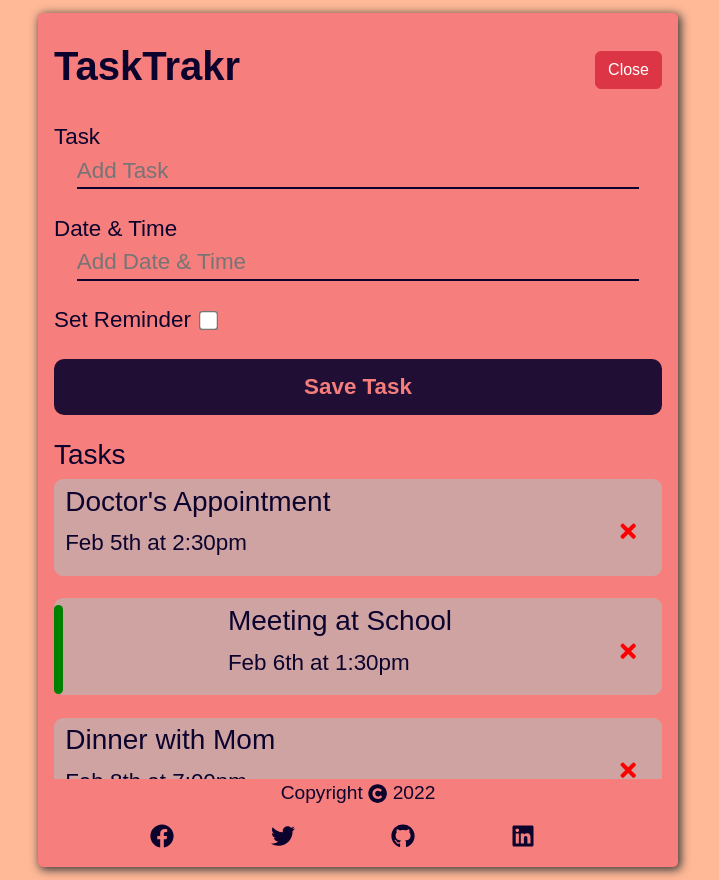
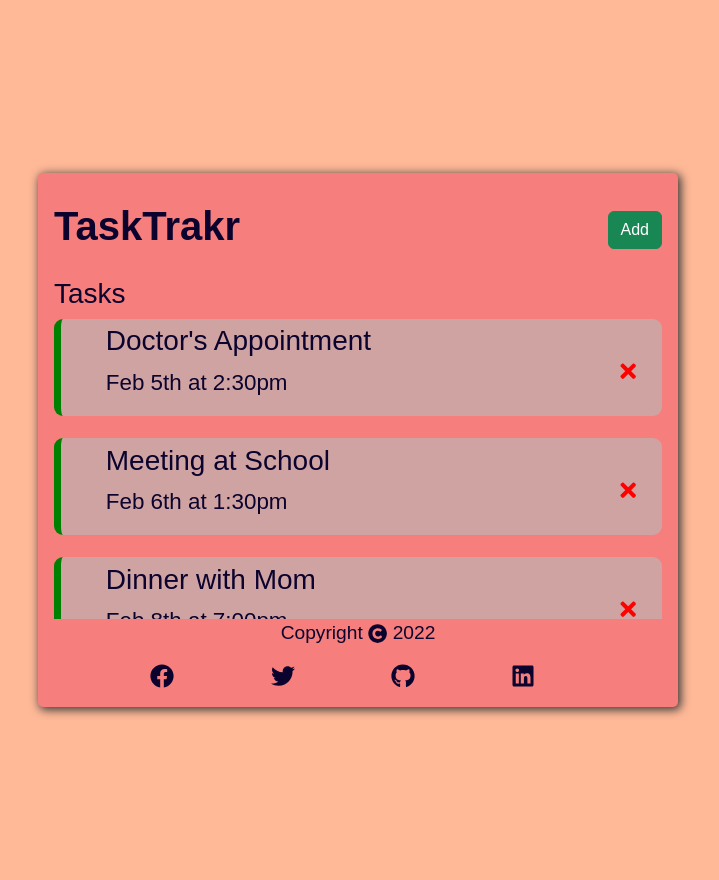
Before and after one commit to Kingkobi01/TaskTrakr, a React (Create React App) app: page / in a window 1280 px wide. Shown: the whole page, without its empty margins (282-1001 px from the left). Built offline with nearby package versions, Linux system fonts and the light colour scheme; data requests are answered from the project's data file.

Commit message:
Couple changes

```diff
--- /dev/null
+++ b/db.json
@@ -0,0 +1,46 @@
+{
+  "tasks": [
+    {
+      "id": 0,
+      "job": "Doctor's Appointment",
+      "date": "Feb 5th",
+      "time": "2:30pm",
+      "reminder": false
+    },
+    {
+      "id": 1,
+      "job": "Meeting at School",
+      "date": "Feb 6th",
+      "time": "1:30pm",
+      "reminder": false
+    },
+    {
+      "id": 2,
+      "job": "Dinner with Mom",
+      "date": "Feb 8th",
+      "time": "7:00pm",
+      "reminder": false
+    },
+    {
+      "id": 3,
+      "job": "Testing",
+      "date": "21st October",
+      "time": "7:45pm",
+      "reminder": true
+    },
+    {
+      "id": 4,
+      "job": "Do Homework",
+      "date": "21st October",
+      "time": "7:45pm",
+      "reminder": false
+    },
+    {
+      "id": 5,
+      "job": "Kofi Mensah",
+      "date": "21st October",
+      "time": "7:45pm",
+      "reminder": true
+    }
+  ]
+}
--- a/package.json
+++ b/package.json
@@ -7,6 +7,7 @@
     "@testing-library/react": "^13.4.0",
     "@testing-library/user-event": "^13.5.0",
     "bootstrap": "^5.2.2",
+    "json-server": "^0.17.0",
     "react": "^18.2.0",
     "react-bootstrap": "^2.5.0",
     "react-dom": "^18.2.0",
@@ -19,7 +20,8 @@
     "start": "react-scripts start",
     "build": "react-scripts build",
     "test": "react-scripts test",
-    "eject": "react-scripts eject"
+    "eject": "react-scripts eject",
+    "server": "json-server --watch db.json --port 7000"
   },
   "eslintConfig": {
     "extends": [
--- a/src/App.js
+++ b/src/App.js
@@ -3,12 +3,16 @@ import './App.css';
 import Header from './components/Header';
 import Main from './components/Main';
 import Footer from './components/Footer';
+import { useState } from "react"
 
 function App() {
+  const [showForm, setShowForm] = useState(false)
+
+
   return (
     <div className="App">
-      <Header />
-      <Main />
+      <Header showForm={ showForm} setShowForm={setShowForm} />
+      <Main showForm={showForm} />
       <Footer />
     </div>
   );
--- a/src/components/Form.js
+++ b/src/components/Form.js
@@ -1,7 +1,45 @@
 
 
-export default function Form() {
-    return <form style={{ marginBlock: "1em" }}>
+import { useState } from "react"
+
+export default function Form({ tasks, setTaskData, addTask }) {
+
+
+    const [newTask, setNewTask] = useState({
+        id: tasks.length,
+        job: "",
+        date: "",
+        time: "",
+        reminder: true
+    })
+
+
+
+    const handleChange = (e) => {
+        const { type, name, value, checked } = e.target
+
+        setNewTask(prevNewTask => ({
+            ...prevNewTask,
+            [name]: type === "checkbox" ? checked : value
+        }))
+
+    }
+
+
+
+    return <form style={{ marginBlock: "1em" }} onSubmit={(e) => {
+        e.preventDefault()
+
+        if (newTask.job === "" | newTask.date === "" | newTask.time === "") {
+            alert("Please Fill in the neccessary data!")
+            return
+        }
+        addTask(newTask)
+        setNewTask(prevNewTask => ({
+            ...prevNewTask, job: "", date: "", time: "", reminder: false
+        }))
+
+    }}>
         <div style={{
             display: "flex",
             flexDirection: "column",
@@ -13,7 +51,12 @@ export default function Form() {
             <input style={{
                 width: "92.5%",
                 marginInline: "auto"
-            }} type="text" name="task" id="task" placeholder="Add Task" />
+            }} type="text"
+                name="job"
+                value={newTask.job}
+                id="task"
+                onChange={handleChange}
+                placeholder="Add Task" />
         </div>
         <div style={{
             display: "flex",
@@ -22,23 +65,55 @@ export default function Form() {
 
         }}>
 
-            <label htmlFor="date">Date & Time</label>
+            <label htmlFor="date">Date</label>
             <input style={{
                 width: "92.5%",
                 marginInline: "auto"
-            }} type="text" name="date" id="date" placeholder="Add Date & Time" />
+            }}
+                onChange={handleChange}
+                type="text" name="date" value={newTask.date} id="date" placeholder="Add Date" />
+        </div>
+        <div style={{
+            display: "flex",
+            flexDirection: "column",
+            marginBottom: "1em"
+
+        }}>
+
+            <label htmlFor="time">Time</label>
+            <input style={{
+                width: "92.5%",
+                marginInline: "auto"
+            }}
+                onChange={handleChange}
+                type="text" name="time" value={newTask.time} id="time" placeholder="Add TIme" />
         </div>
 
-        <div>
-            <label style={{
-                marginRight: ".5em",
-            }} htmlFor="reminder">Set Reminder</label>
-            <input style={{
-                transform: "scale(1.5)",
-                outline: "none",
-                border: "none"
-            }} type="checkbox" name="reminder" id="reminder" />
-        </div>
+        <div style={{
+            textAlign: "center",
+        }}>
+            <label className="reminder-checkbox" htmlFor="reminder" style={{
+                display: "inline-flex",
+                cursor: "pointer"
+            }}>
+                <input type="checkbox" checked={newTask.reminder} name="reminder" id="reminder" style={{
+                    display: "none",
+                }}
+                    onChange={handleChange}
+                />
+                <div className="custom-checkbox" style={{
+                    marginRight: "1em",
+                    width: "1.25em",
+                    height: "1.25em",
+                    borderRadius: " 50%",
+                    border: " #0B032D 1px solid",
+                    display: "flex",
+                    alignItems: "center",
+                    justifyContent: "center",
+                }}></div>
+                Set Reminder
+            </label>
+        </div >
 
         <button style={{
             display: "block",
@@ -54,5 +129,5 @@ export default function Form() {
 
 
         }}>Save Task</button>
-    </form>
+    </form >
 }
--- a/src/components/Header.js
+++ b/src/components/Header.js
@@ -2,7 +2,7 @@ import React from "react";
 import { Button } from "react-bootstrap";
 
 
-export default function Header() {
+export default function Header({showForm, setShowForm}) {
     const style = {
         display: "flex",
         alignItems: "center",
@@ -14,9 +14,13 @@ export default function Header() {
 
 
     }
+
+    const toggleFormDisplay = () => {
+        setShowForm(!showForm)
+    }
     return <header style={style}>
         <h1 style={{fontWeight:"600"}}>TaskTrakr</h1>
-        <Button variant="danger">Close</Button>
+        <Button variant={showForm? "danger" : "success"} onClick={toggleFormDisplay}>{showForm? "Close": "Add"}</Button>
 
     </header>
 }
--- a/src/components/Main.js
+++ b/src/components/Main.js
@@ -1,16 +1,46 @@
-import { React, useState } from "react";
+import { React, useState, useEffect } from "react";
 import Form from "./Form";
 
 import Tasks from "../tasks";
-export default function Main() {
+export default function Main({ showForm }) {
+
+    const [tasks, setTaskData] = useState([])
+
+
+
+
+    const addTask = async (newTask) => {
+
+        const res = await fetch("http://localhost:7000/tasks", {
+            method: "POST",
+            headers: { "Content-type": "application/json" },
+            body: JSON.stringify(newTask)
+        })
+
+
+        const data = await res.json()
+        setTaskData([...tasks, data])
+
+
+    }
+
+
+    const getTasks = () => {
+        fetch("http://localhost:7000/tasks")
+            .then(res => res.json())
+            .then(body => setTaskData(body))
+    }
+    useEffect(getTasks, [])
+
+
 
     return <main style={{
         width: "95%",
         marginInline: "auto",
         fontSize: "1.4rem"
     }}>
-        <Form />
+        {showForm && <Form tasks={tasks} setTaskData={setTaskData} addTask={addTask} />}
         <h3>Tasks</h3>
-        <Tasks />
+        <Tasks tasks={tasks} setTaskData={setTaskData} />
     </main>
 }
--- a/src/components/Task.js
+++ b/src/components/Task.js
@@ -3,16 +3,17 @@ import React from "react";
 import { FaTimes } from "react-icons/fa";
 
 
-export default function Task({ id, reminder, job, date, time, toggle, onDelete }) {
+export default function Task({ id, reminder, job, date, time, toggle, deleteTask }) {
     const taskStyle = {
         display: "flex",
         marginBottom: "1em",
         borderRadius: "9px",
+        borderLeft: `7px solid ${reminder ? "red" : "green"}`,
         paddingRight: "1em",
+        paddingLeft: "2em",
         background: "#d0a3a3",
         paddingTop: ".25em",
         alignItems: "center",
-        paddingLeft: reminder ? "0" : ".5em",
         justifyContent: "space-between"
 
     }
@@ -20,16 +21,12 @@ export default function Task({ id, reminder, job, date, time, toggle, onDelete }
 
 
     return <div style={taskStyle} className="task"
-    // onClick={() => toggle(id)}
+        onDoubleClick={() => toggle(id)}
     >
-        {reminder && <div style={{
-            height: "4em",
-            width: "1.5%",
-            background: "green",
-            borderRadius: "8px",
 
-        }} className=" reminder"></div>}
-        <div className="details">
+        <div className="details"
+
+        >
             <h3>{job}</h3>
             <p>{`${date} at ${time}`}</p>
         </div>
@@ -37,7 +34,7 @@ export default function Task({ id, reminder, job, date, time, toggle, onDelete }
 
         >
 
-            <FaTimes color="red" cursor="pointer" onClick={() => onDelete(id)} />
+            <FaTimes color="red" cursor="pointer" onClick={() => deleteTask(id)} />
         </div>
 
     </div >
--- a/src/tasks.js
+++ b/src/tasks.js
@@ -1,63 +1,73 @@
 import Task from "./components/Task"
-import { useState } from "react"
 
-const tasks = [
-    {
-        id: 0,
-        job: "Doctor's Appointment",
-        date: "Feb 5th",
-        time: "2:30pm",
-        reminder: false
+
+export default function Tasks({ tasks, setTaskData }) {
+
+
+
+
+    async function toggle(id) {
+        const taskToToggle = await tasks.find(task => task.id === id)
+
+        const toggledTask = {
+            ...taskToToggle, reminder: !taskToToggle.reminder
+        }
+
+
+        const res = await fetch(`http://localhost:7000/tasks/${id}`, {
+            method: "PUT",
+            headers: {
+                "Content-type": "application/json"
             },
-    {
-        id: 1,
-        job: "Meeting at School",
-        date: "Feb 6th",
-        time: "1:30pm",
-        reminder: true
-    },
-    {
-        id: 2,
-        job: "Dinner with Mom",
-        date: "Feb 8th",
-        time: "7:00pm",
-        reminder: false
-    },
-]
-export default function Tasks() {
+            body: JSON.stringify(toggledTask)
+        })
 
-    const [taskData, setTaskData] = useState(tasks)
+        const updatedTask = await res.json()
 
-    function toggle(id) {
-        setTaskData(taskData.map(task => task.id === id ? {
-            ...task, reminder: !task.reminder
+            setTaskData(tasks.map(task => task.id === id ? {
+                ...task, reminder: updatedTask.reminder
             } : task))
+
 
     }
 
 
 
-    function deleteTask(id) {
-        console.log("deleting...", id);
+    const deleteTask = async (id) => {
+        await fetch(`http://localhost:7000/tasks/${id}`, {
+            method: "DELETE"
+        })
+
+
         setTaskData(tasks.filter(task => task.id !== id))
 
     }
 
 
-    return <div className="tasks" style={{
+    return (
+        <div className="tasks"
+            style={{
                 maxHeight: "300px",
                 overflowY: "auto"
             }}>
-
-        {tasks.map((task) => {
+            {
+                tasks.length === 0 ?
+                    <p style={{
+                        textAlign: "center",
+                        margin: ".5em auto"
+                    }}>
+                        There are no tasks for you today
+                    </p>
+                    :
+                    tasks.map((task) => {
                         return <Task
-
                             key={task.job + task.id}
                             {...task}
                             toggle={toggle}
-                onDelete={deleteTask}
+                            deleteTask={deleteTask}
+
                         />
                     })}
 
-    </div>
+        </div>)
 }
```
Also changed, not shown: src/App.css (+23 -33 lines), 1 other file (tests, documents, lock files or other folders). Lines whose indentation alone changed are shown as unchanged.
